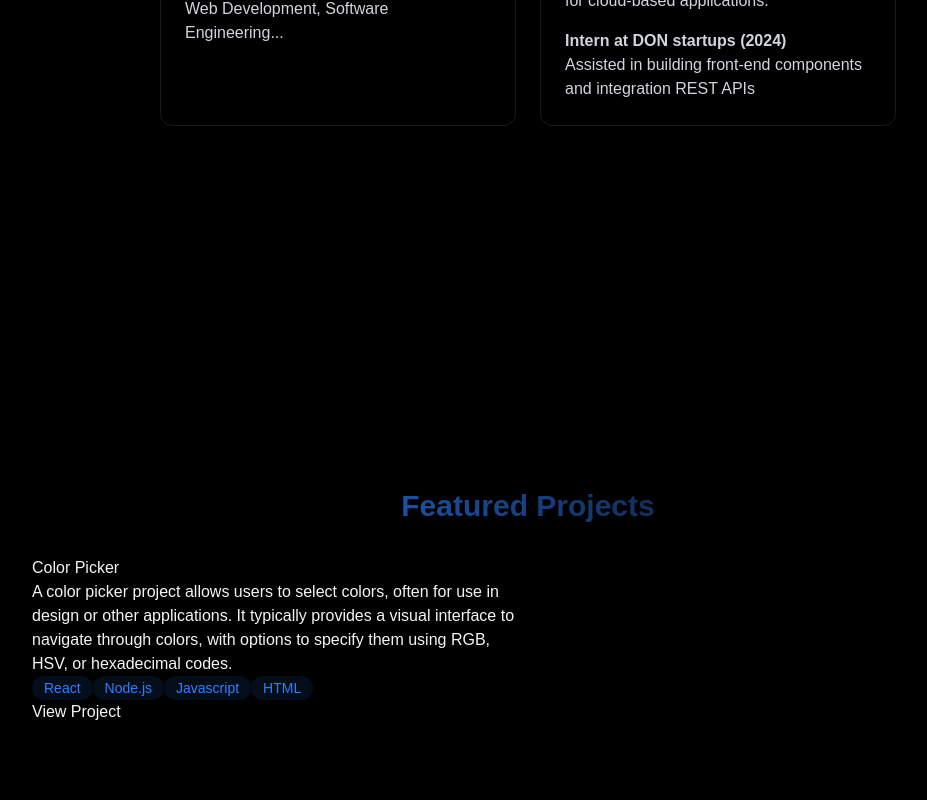
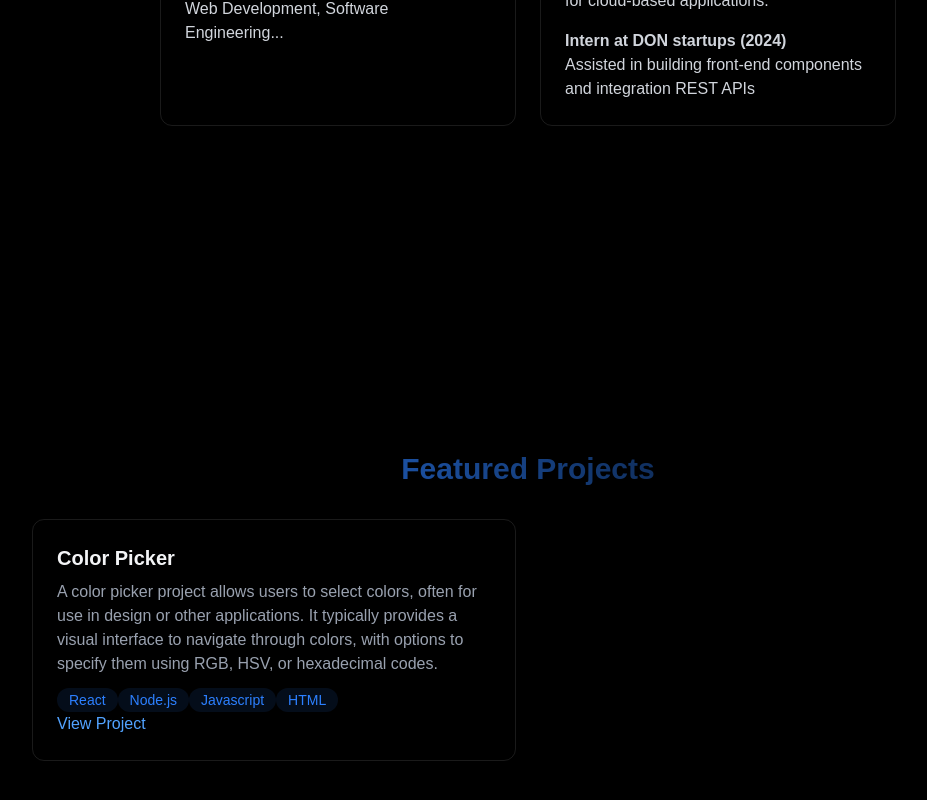
Before and after one commit to ch-focus/CHARLES_PORTFOLIO, a React (Vite) app: page / in a window 1280 px wide. Shown: the part 1426-2226 px from the top of the page, without its empty margins (112-1039 px from the left). Built offline with nearby package versions, Linux system fonts and the light colour scheme.

Commit message:
added new file

```diff
--- a/src/components/sections/Projects.jsx
+++ b/src/components/sections/Projects.jsx
@@ -10,10 +10,9 @@ export const Projects = () => {
                  Featured Projects
                  </h2>
                  <div className="grid grid-cols-1 md:grid-cols-2 gap-6">
-
-                    <div>
-                        <h3> Color Picker </h3>
-                        <p>
+                    <div className="p-6 rounded-xl border border-white/10 hover:-translate-y-1 hover:border-blue-500/30 hover:shadow-[0_2px_8px_rgba(59,130,246,0.2)] transition ">
+                        <h3 className="text-xl font-bold mb-2"> Color Picker </h3>
+                        <p className="text-gray-400 mb-3">
                            A color picker project allows users to select colors, often for
                            use in design or other applications. It typically provides a
                            visual interface to navigate through colors, with options to specify
@@ -24,7 +23,7 @@ export const Projects = () => {
                                 <span
                             key={key}
                               className="bg-blue-500/10 text-blue-500 py-1 px-3 rounded-full text-sm hover:bg-blue-500/20
-                                            hover:shadow-[0_2px_8px_rgba(59,130,2246,0.2)] transition
+                                            hover:shadow-[0_2px_8px_rgba(59,130,246,0.1)] transition-all
                             "
                             >
                                 {tech}
@@ -34,7 +33,7 @@ export const Projects = () => {
                         </div>
 
                         <div>
-                            <a href="https://github.com/ch-focus/color-picker.git"> View Project </a>
+                            <a href="https://github.com/ch-focus/color-picker.git" className="text-blue-400 hover:text-blue-300 transition-colors"> View Project </a>
                         </div>
                     </div>
 
```
